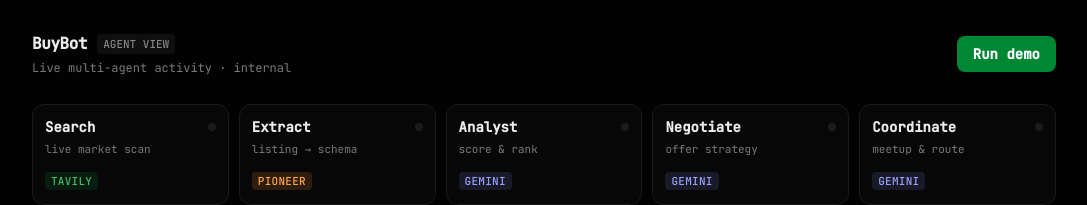
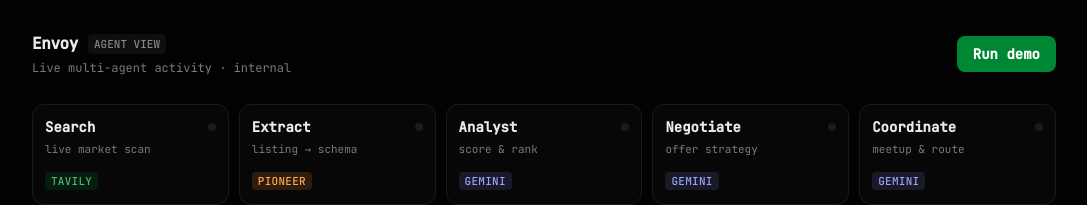
Before and after one commit to gunjyo0817/Envoy, a React (Vite) app in the folder frontend/: page /admin in a window 1280 px wide. Shown: the top 205 px of the page, without its empty margins (96-1183 px from the left). Built offline with nearby package versions, Linux system fonts and the light colour scheme; no server answers.

Commit message:
refactor: rename references from BuyBot to Envoy across backend and frontend files

```diff
--- a/frontend/index.html
+++ b/frontend/index.html
@@ -5,7 +5,7 @@
     <link rel="icon" type="image/svg+xml" href="/favicon.svg" />
     <meta name="viewport" content="width=device-width, initial-scale=1.0" />
     <meta name="theme-color" content="#101010" />
-    <title>BuyBot — your buying agent</title>
+    <title>Envoy — your buying agent</title>
     <link rel="preconnect" href="https://fonts.googleapis.com" />
     <link rel="preconnect" href="https://fonts.gstatic.com" crossorigin />
     <link
--- a/frontend/src/admin/AgentView.tsx
+++ b/frontend/src/admin/AgentView.tsx
@@ -94,7 +94,7 @@ export function AgentConsole({ status, checkpoint, logs, degraded, sessionId, st
         <header className="flex flex-wrap items-center justify-between gap-4">
           <div>
             <div className="flex items-center gap-2.5">
-              <span className="text-base font-semibold tracking-tight">BuyBot</span>
+              <span className="text-base font-semibold tracking-tight">Envoy</span>
               <span className="rounded bg-[var(--color-surface-raised)] px-1.5 py-0.5 text-[11px] font-medium text-[var(--color-ink-muted)]">
                 AGENT VIEW
               </span>
--- a/frontend/src/auth/AuthProvider.tsx
+++ b/frontend/src/auth/AuthProvider.tsx
@@ -10,7 +10,7 @@ interface AuthValue {
   logout: () => void
 }
 const AuthContext = createContext<AuthValue | null>(null)
-const KEY = 'buybot.auth'
+const KEY = 'envoy.auth'
 
 export function AuthProvider({ children }: { children: ReactNode }) {
   const [user, setUser] = useState<AuthUser | null>(null)
--- a/frontend/src/i18n/I18nProvider.tsx
+++ b/frontend/src/i18n/I18nProvider.tsx
@@ -8,7 +8,7 @@ interface I18nValue {
 }
 
 const I18nContext = createContext<I18nValue | null>(null)
-const STORAGE_KEY = 'buybot.lang'
+const STORAGE_KEY = 'envoy.lang'
 
 function initialLang(): Lang {
   const saved = localStorage.getItem(STORAGE_KEY)
--- a/frontend/src/i18n/strings.ts
+++ b/frontend/src/i18n/strings.ts
@@ -7,7 +7,7 @@ export const LANGS: { code: Lang; label: string }[] = [
 
 // Flat key → per-language string. Keep keys short and namespaced by screen.
 export const STRINGS = {
-  'app.name': { en: 'BuyBot', de: 'BuyBot' },
+  'app.name': { en: 'Envoy', de: 'Envoy' },
   'common.continue': { en: 'Continue', de: 'Weiter' },
   'common.cancel': { en: 'Cancel', de: 'Abbrechen' },
   'common.back': { en: 'Back', de: 'Zurück' },
--- a/frontend/src/screens/AuthScreen.tsx
+++ b/frontend/src/screens/AuthScreen.tsx
@@ -63,7 +63,7 @@ export default function AuthScreen() {
               </svg>
             </span>
             <span className="text-[1.0625rem] font-bold tracking-tight text-[var(--color-ink)]">
-              BuyBot
+              Envoy
             </span>
           </div>
           <LanguageSwitcher />
--- a/frontend/src/screens/DoneScreen.tsx
+++ b/frontend/src/screens/DoneScreen.tsx
@@ -14,7 +14,7 @@ export default function DoneScreen({ state }: { state: SessionState }) {
 
   const handleCopy = async () => {
     const lines = [
-      'BuyBot meetup',
+      'Envoy meetup',
       chosen?.title && `Item: ${chosen.title}`,
       p?.location && `Where: ${p.location}`,
       p?.time_suggestion && `When: ${p.time_suggestion}`,
@@ -69,7 +69,7 @@ export default function DoneScreen({ state }: { state: SessionState }) {
           The deal’s done
         </h1>
         <p className="mx-auto mt-3 max-w-[34ch] text-pretty text-center text-base leading-relaxed text-[var(--color-ink-muted)]">
-          BuyBot searched, negotiated and set up the meetup.
+          Envoy searched, negotiated and set up the meetup.
           {savings != null ? ` It talked the seller down €${savings} — all you do is show up.` : ' All you do is show up.'}
         </p>
 
--- a/frontend/src/screens/InputScreen.tsx
+++ b/frontend/src/screens/InputScreen.tsx
@@ -157,7 +157,7 @@ export default function InputScreen({ onStart }: Props) {
               </svg>
             </span>
             <span className="text-[1.0625rem] font-bold tracking-tight text-[var(--color-ink)]">
-              BuyBot
+              Envoy
             </span>
           </div>
           <div className="flex items-center gap-3">
```
Also changed, not shown: 2 other files (tests, documents, lock files or other folders).
